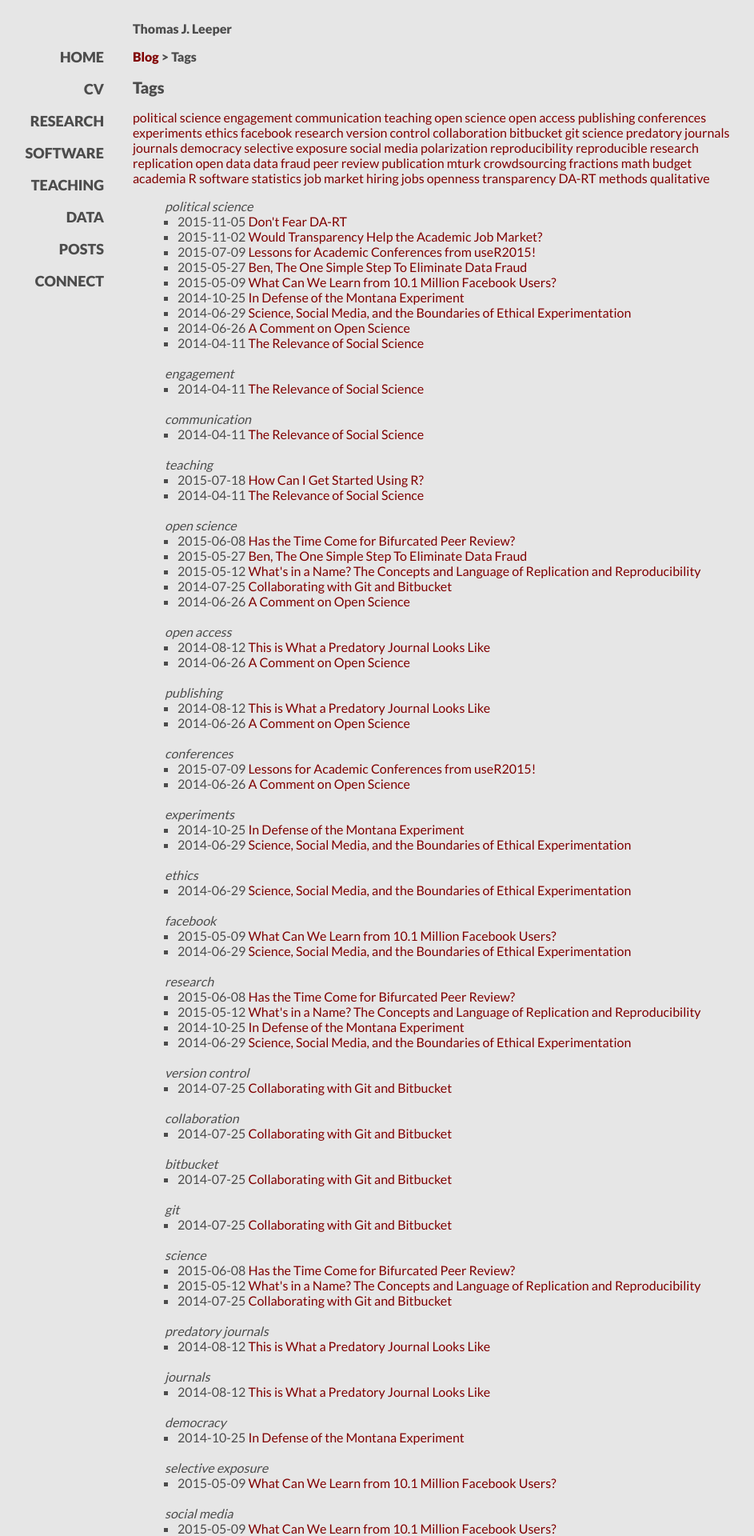
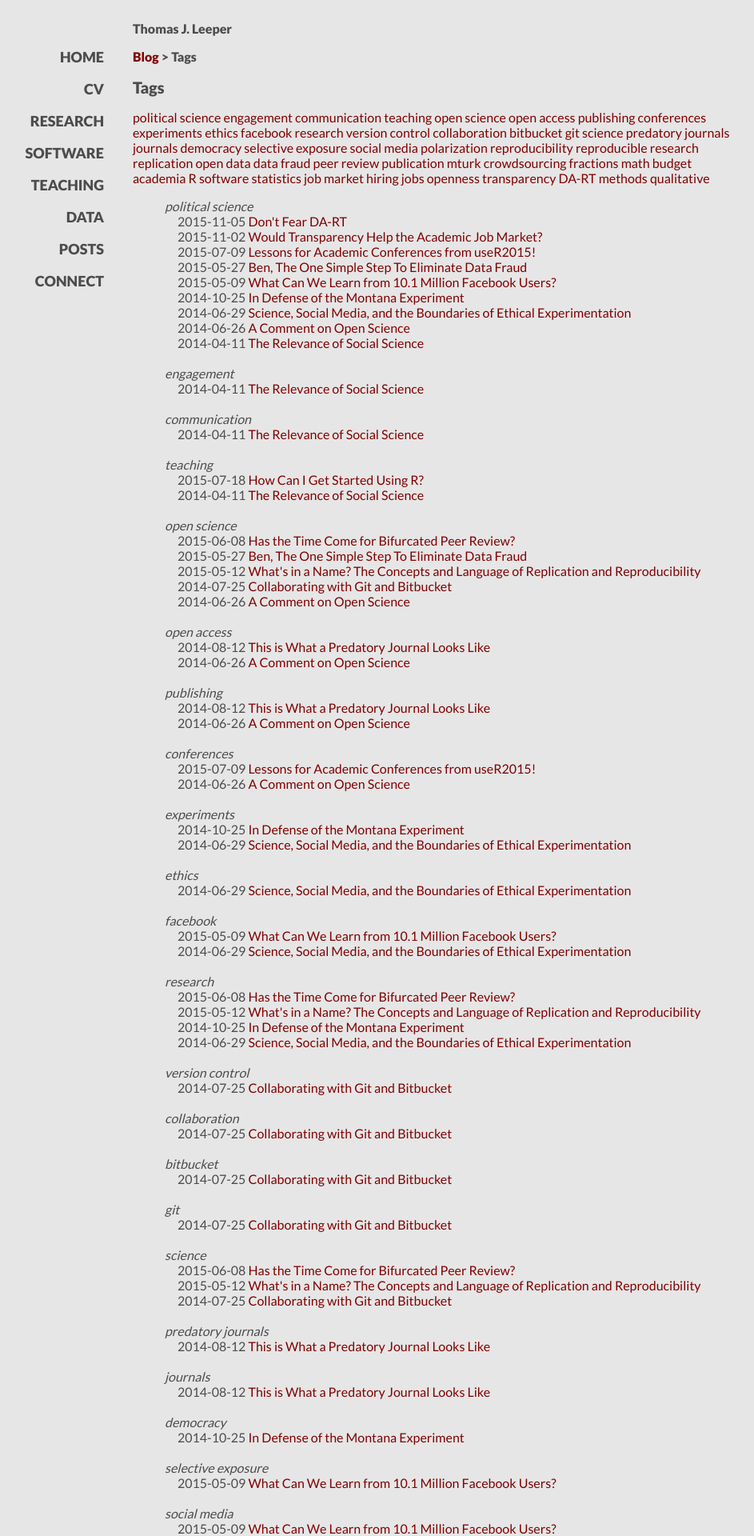
Before and after one commit to leeper/leeper.github.io, a Jekyll site: the page built from blog/tags.html, in a window 1280 px wide. Shown: the top 1920 px of the page at 80% size, without its empty margins (96-1039 px from the left). Built offline with Jekyll 4.4.1, drawn with Linux system fonts in a browser that asks for light colours; nearby versions of some CDN libraries; some web fonts are replaced; library files that are not in the unit come from our copies; Markdown is read by kramdown in place of the engine named in the settings.

Commit message:
remove li bullet from tag list

```diff
--- a/blog/tags.html
+++ b/blog/tags.html
@@ -17,7 +17,7 @@ layout: default
 {% for tag in site.tags %}
   <span class="listing-seperator" id="{{ tag[0] }}" style = "font-style:italic;">{{ tag[0] }}</span>
 {% for post in tag[1] %}
-  <li class="listing-item">
+  <li class="listing-item" style="list-style-type: none;">
   <time datetime="{{ post.date | date:"%Y-%m-%d" }}">{{ post.date | date:"%Y-%m-%d" }}</time>
   <a href="{{ site.url }}{{ post.url }}" title="{{ post.title }}">{{ post.title }}</a>
   </li>
```
